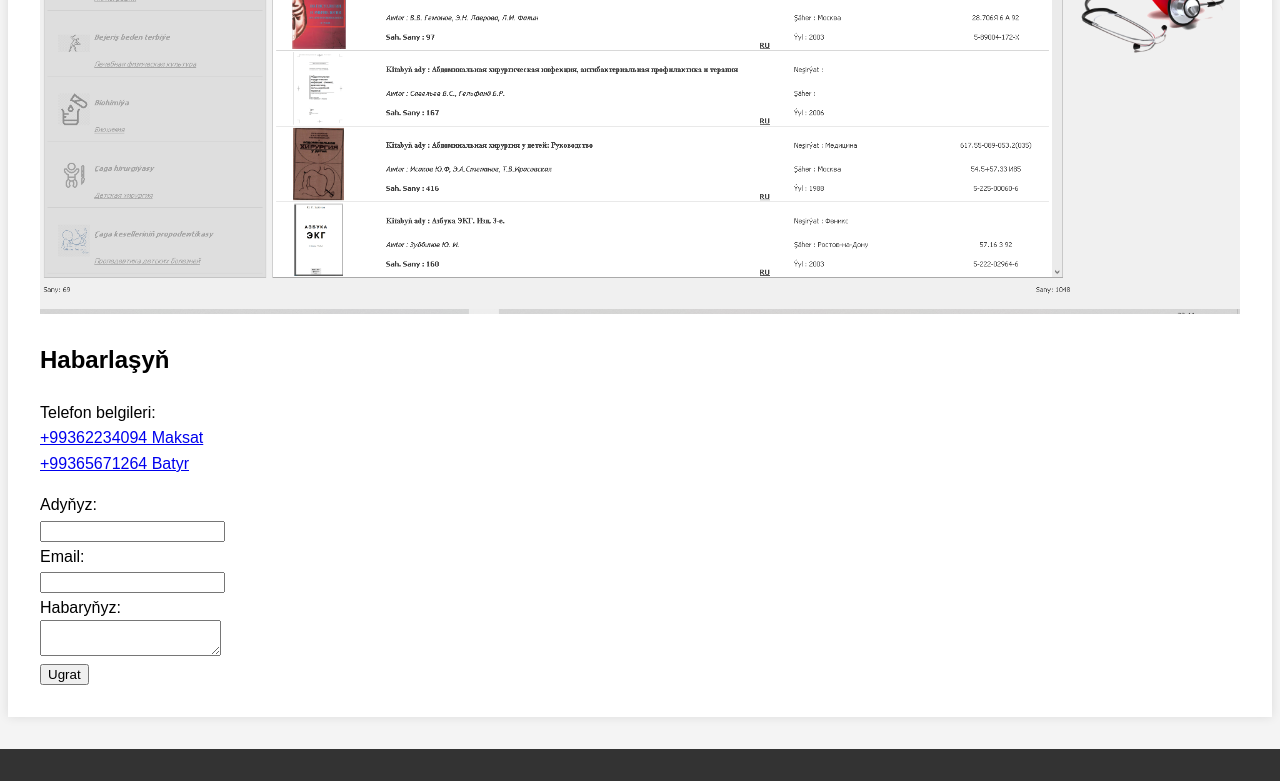
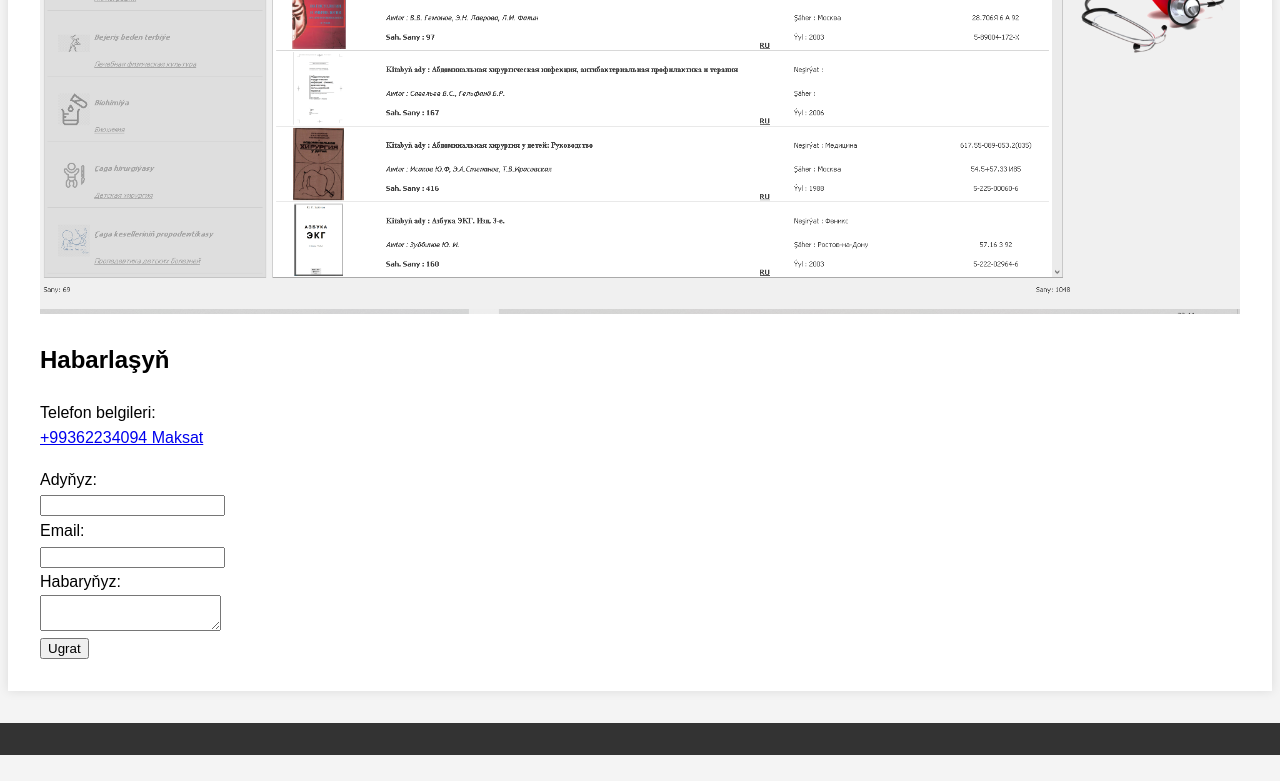
Before and after one commit to MaksatDowletow/MedLibrary, a plain HTML site: page index.html in a window 1280 px wide. Shown: the part 1433-2214 px from the top of the page. After the commit the page ends 2188 px from the top, so only its background shows below. Drawn offline with Linux system fonts and the light colour scheme.

Commit message:
Update index.html
Signed-off-by: MaksatDowletow <tdlipfmdm@outlook.com>

```diff
--- a/index.html
+++ b/index.html
@@ -176,17 +176,17 @@
         <p data-lang="ru" class="lang">
         Номера телефонов: <br>
         <a href="tel:+99362234094"> +99362234094 Максат</a><br>
-        <a href="tel:+99365671264"> +99365671264 Батыр</a>
+
       </p>
       <p data-lang="en" class="lang">
         Phone numbers: <br>
         <a href="tel:+99362234094"> +99362234094 Maksat</a><br>
-        <a href="tel:+99365671264"> +99365671264 Batyr</a>
+
       </p>
       <p data-lang="tm" class="lang">
         Telefon belgileri: <br>
         <a href="tel:+99362234094"> +99362234094 Maksat </a><br>
-        <a href="tel:+99365671264"> +99365671264 Batyr </a>
+
       </p>
       <form onsubmit="sendMail(); return false;">
         <div class="form-group">
```
